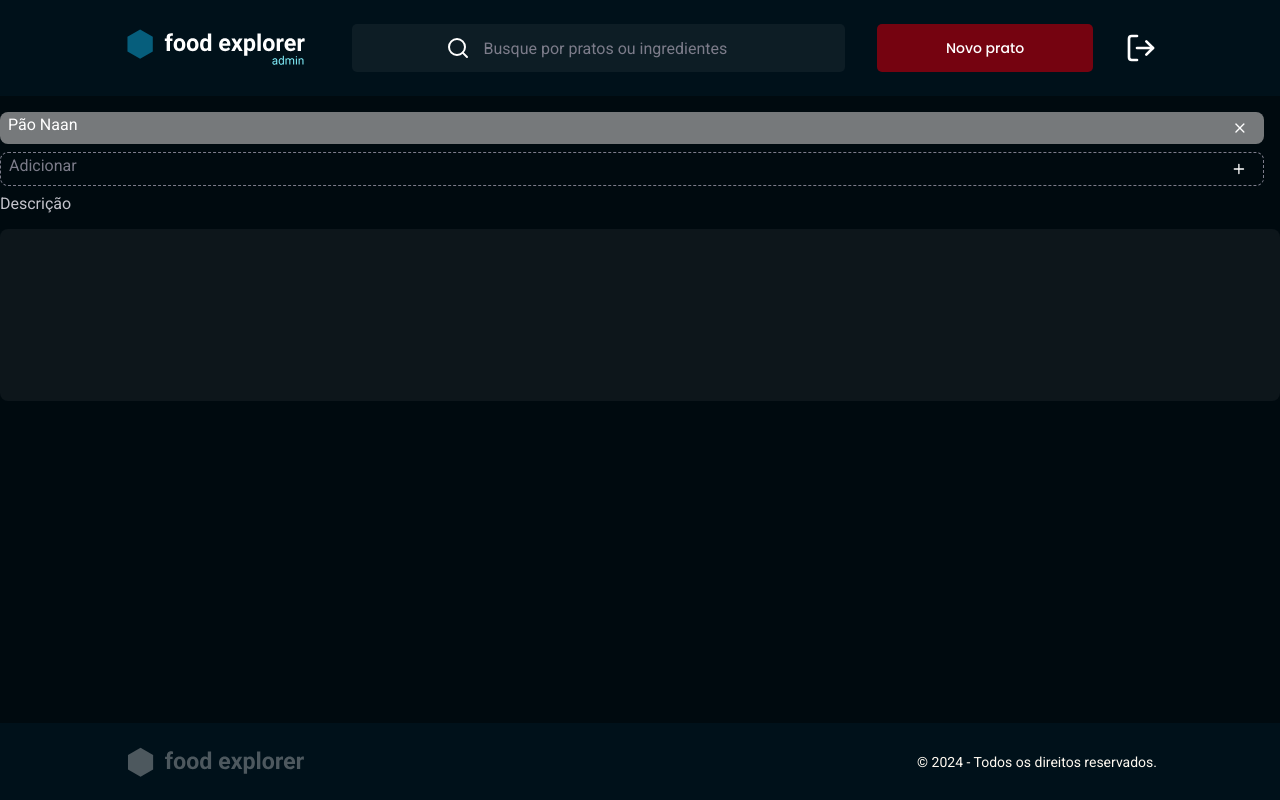
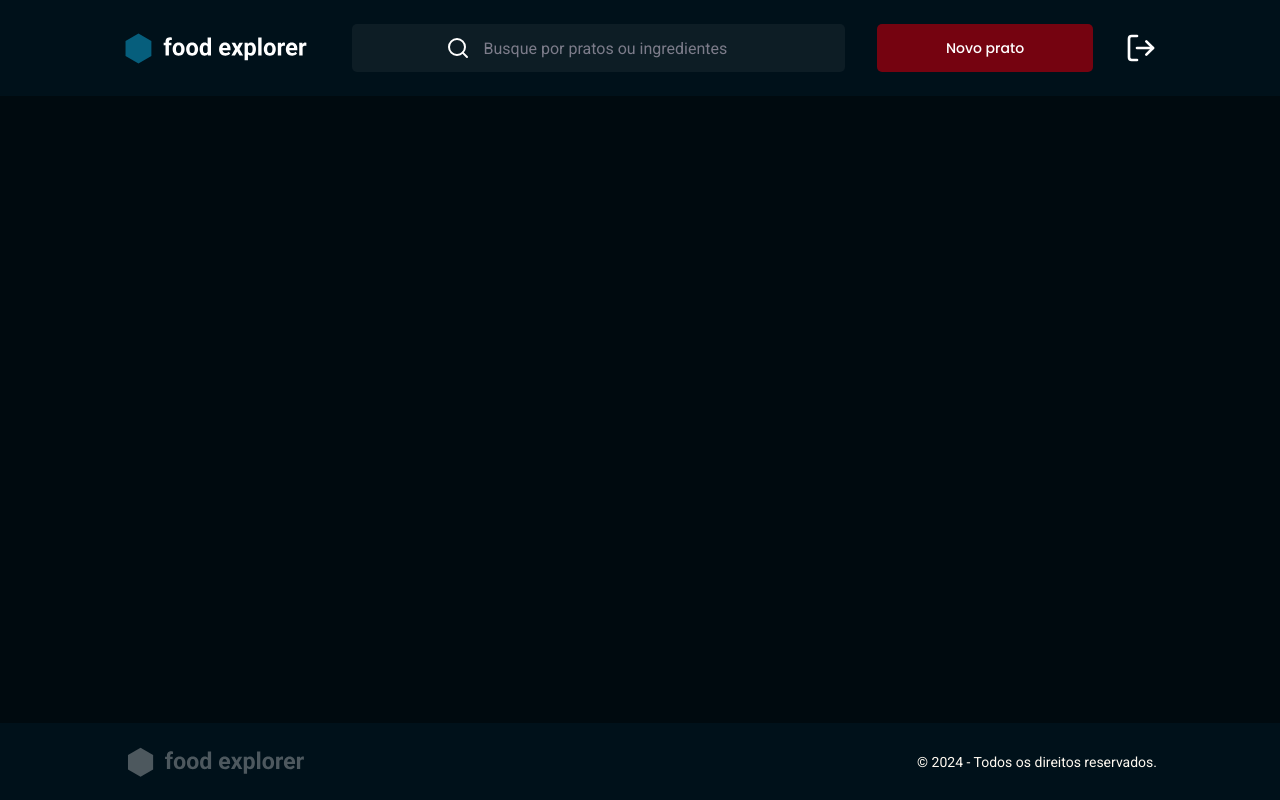
Before and after one commit to joao-sillva/food-explorer-frontend, a React (Vite) app: page / in a window 1280 px wide. Built offline with nearby package versions, Linux system fonts and the light colour scheme.

Commit message:
create page Dish

```diff
--- a/src/main.jsx
+++ b/src/main.jsx
@@ -4,13 +4,13 @@
 import GlobalStyles from './styles/global'
 import { ThemeProvider } from 'styled-components'
 
-import { New } from './pages/New'
+import { Dish } from './pages/Dish'
 
 ReactDOM.createRoot(document.getElementById('root')).render(
   <React.StrictMode>
     <ThemeProvider theme={theme}>
       <GlobalStyles />
-      <New />
+      <Dish />
     </ThemeProvider>
   </React.StrictMode>,
 )
--- /dev/null
+++ b/src/pages/Dish/index.jsx
@@ -0,0 +1,13 @@
+import { Container } from './styles'
+import { Header } from '../../components/Header'
+import { Footer } from '../../components/Footer'
+
+export function Dish() {
+  return (
+    <Container>
+      <Header />
+
+      <Footer />
+    </Container>
+  )
+}
--- /dev/null
+++ b/src/pages/Dish/styles.js
@@ -0,0 +1,5 @@
+import styled from 'styled-components'
+
+export const Container = styled.div`
+
+`
```
